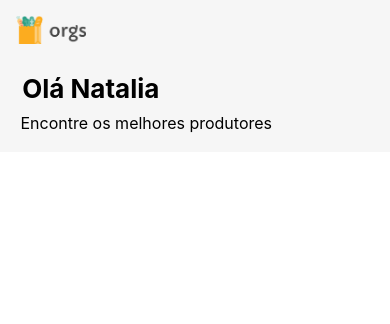
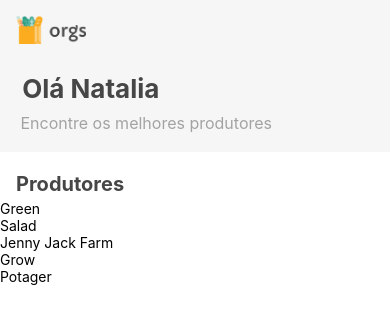
Before and after one commit to samuelcoelhoam/React-Native-Utilizando-e-criando-Hooks, a React Native app: screen / in a window 390 px wide. Shown: the top 324 px of the page. Built offline with nearby package versions, Linux system fonts and the light colour scheme.

Commit message:
Armazenando produtores

```diff
--- a/App.js
+++ b/App.js
@@ -1,12 +1,18 @@
 import React from "react";
-import { SafeAreaView } from "react-native";
+import { SafeAreaView, StyleSheet } from "react-native";
 
 import Home from "./src/telas/Home";
 
 function App () {
-  return <SafeAreaView>
-    <Home/>
+  return <SafeAreaView style ={estilos.tela}>
+      <Home/>
     </SafeAreaView>
 }
 
+const estilos = StyleSheet.create({
+  tela: {
+    flex: 1,
+  },
+})
+
 export default App;
--- a/src/servicos/carregaDados.js
+++ b/src/servicos/carregaDados.js
@@ -1,7 +1,7 @@
 import produtores from "../mocks/produtores";
 import topo from "../mocks/topo";
 
-export const carregaProdutos = () => {
+export const carregaProdutores = () => {
     return produtores;
 }
 
--- /dev/null
+++ b/src/telas/Home/componentes/Produtores.js
@@ -0,0 +1,54 @@
+import React, { useEffect, useState } from "react";
+import { FlatList, StyleSheet, Text } from "react-native";
+import { carregaProdutores } from "../../../servicos/carregaDados";
+
+export default function Produtores({ topo: Topo }) {
+    const [titulo, setTitulo] = useState('');
+    const [lista, setLista] = useState([]);
+
+    useEffect(() => {
+        const retorno = carregaProdutores();
+        setTitulo(retorno.titulo);
+        setLista(retorno.lista);
+    }, []); //Parece o componentDidMount, é executado apenas uma vez quando o componente for carregado
+
+    const TopoLista = () => {
+        return <>
+            <Topo/>
+            <Text style ={estilos.titulo}>{ titulo }</Text>
+        </>
+    }
+
+    return <FlatList
+        data={lista}
+        renderItem = {({item: { nome }}) => <Text>{ nome }</Text>}
+        keyExtractor = {({nome}) => nome}
+        ListHeaderComponent ={TopoLista}
+    />
+}
+
+const estilos = StyleSheet.create({
+    titulo: {
+        fontSize: 20,
+        lineHeight: 32,
+        marginHorizontal: 16,
+        marginTop: 16,
+        fontWeight: "bold",
+        color: "#464646",
+    },
+    lista: {
+
+    },
+    nome: {
+
+    },
+    imagem: {
+
+    },
+    distancia: {
+
+    },
+    estrelas: {
+
+    },
+})
--- a/src/telas/Home/componentes/Topo.js
+++ b/src/telas/Home/componentes/Topo.js
@@ -40,14 +40,14 @@
         height: 28,
     },
     boasvindas: {
-        color: "black",
+        color: "#464646",
         marginTop: 24,
         fontSize: 26,
         lineHeight: 42,
         fontWeight: "bold",
     },
     legenda: {
-        color: "black",
+        color: "#A3A3A3",
         fontSize: 16,
         lineHeight: 26,
     },
--- a/src/telas/Home/index.js
+++ b/src/telas/Home/index.js
@@ -1,6 +1,8 @@
 import React from "react";
-import Topo from "./componentes/Topo"
 
- export default function Home () {
-    return <Topo/>
+import Produtores from "./componentes/Produtores";
+import Topo from "./componentes/Topo";
+
+export default function Home () {
+   return <Produtores topo ={Topo}/>
  }
```
